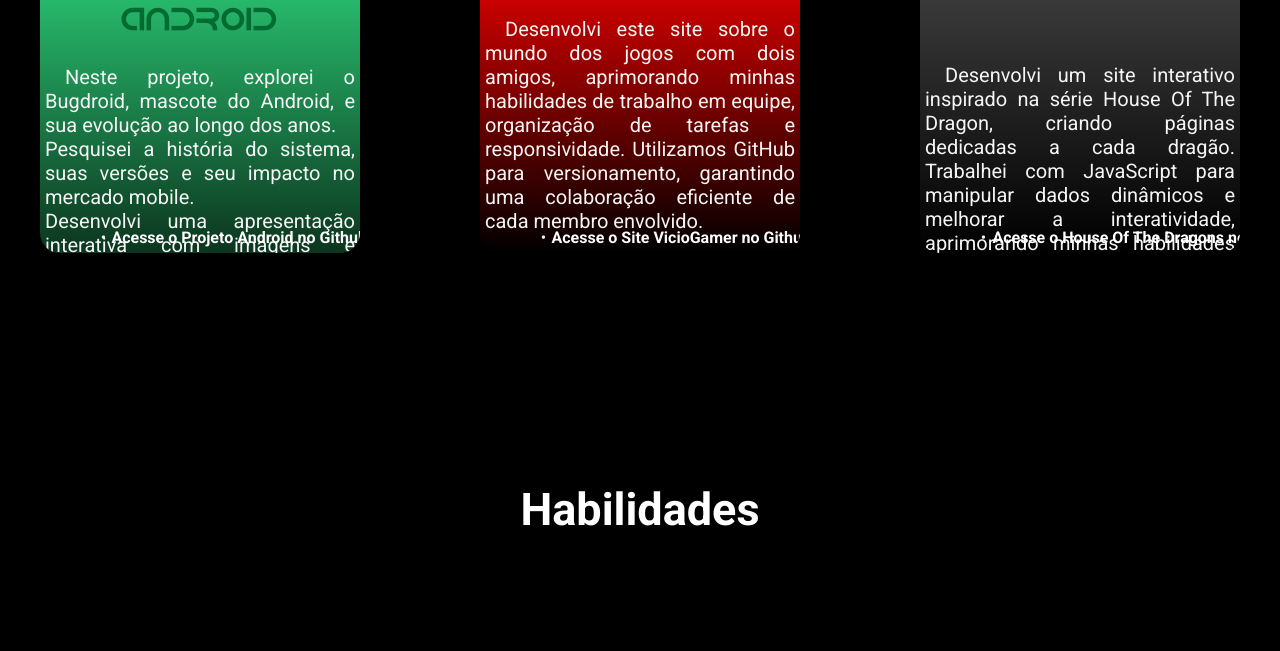
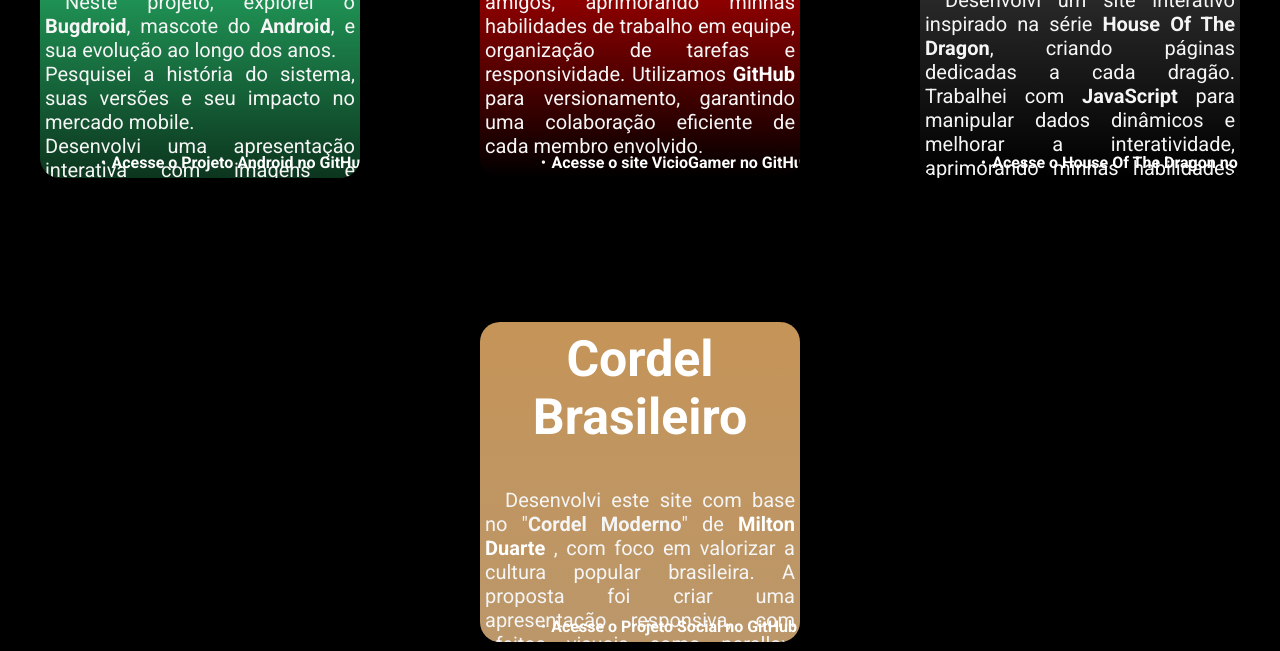
Before and after one commit to guilhermez2006/MeuPortfolio, a plain HTML site: page Código/Inicio.html in a window 1280 px wide. Shown: the part 1206-1857 px from the top of the page. Drawn offline with nearby package versions, Linux system fonts and the light colour scheme.

Commit message:
Adicionando Projeto Social
Adicionando Projeto Social no meu Portfólio

```diff
--- a/Código/Inicio.html
+++ b/Código/Inicio.html
@@ -52,16 +52,16 @@
     <main>
         <section id="projetosSection" class="hidden">
             <h1 id="projetos">Projetos</h1>
-            <div class="projetos-container"> <!-- Nova div para alinhar os projetos lado a lado -->
+            <div class="projetos-container">
                 <div id="projetoAndroid" class="hidden">
-                    <h2 id="titleAndroid">Projeto Android</h2>
-                    <p>Neste projeto, explorei o Bugdroid, mascote do Android, e sua evolução ao longo dos anos.
-                        <br>
+                    <h2 id="titleAndroid">Projeto <strong>Android</strong></h2>
+                    <p>
+                        Neste projeto, explorei o <strong>Bugdroid</strong>, mascote do <strong>Android</strong>, e sua
+                        evolução ao longo dos anos. <br>
                         Pesquisei a história do sistema, suas versões e seu impacto no mercado mobile. <br>
-                        Desenvolvi uma apresentação interativa com imagens e informações técnicas sobre o Android e
-                        seu desenvolvimento. <br>Esse projeto aprimorou minhas habilidades em design, responsividade,
-                        pesquisa e
-                        tecnologia.
+                        Desenvolvi uma apresentação interativa com imagens e informações técnicas sobre o
+                        <strong>Android</strong> e seu desenvolvimento. <br>
+                        Esse projeto aprimorou minhas habilidades em design, responsividade, pesquisa e tecnologia.
                     </p>
                     <div class="image-container">
                         <img src="/Imagens/bugdroid.png" alt="Bugdroid" id="Bugdroid">
@@ -70,8 +70,7 @@
                     <ul id="hoverrr">
                         <li id="linkAndroid">
                             <a href="https://guilhermez2006.github.io/projeto-android/index.html" target="_blank">Acesse
-                                o
-                                Projeto Android no Github</a>
+                                o Projeto <strong>Android</strong> no <strong>GitHub</strong></a>
                         </li>
                     </ul>
                 </div>
@@ -85,9 +84,10 @@
                     <p>
                         Desenvolvi este site sobre o mundo dos jogos com dois amigos, aprimorando minhas habilidades de
                         trabalho em equipe,
-                        organização de tarefas e responsividade. Utilizamos GitHub para versionamento, garantindo uma
-                        colaboração eficiente
-                        de cada membro envolvido.
+                        organização de tarefas e responsividade. Utilizamos <a href="https://github.com/guilhermez2006"
+                            target="_blank" id="linkVicioGamer2"><strong>GitHub</strong></a> para versionamento,
+                        garantindo uma
+                        colaboração eficiente de cada membro envolvido.
                     </p>
                     <div style="max-width: 240px; min-width: 240px; margin-left: 35px;">
                         <picture>
@@ -97,20 +97,19 @@
                     </div>
                     <ul id="hoverrr">
                         <li id="linkVicioGamer">
-                            <a href="https://guilhermez2006.github.io/VicioGamer/" target="_blank">Acesse o Site
-                                VicioGamer
-                                no Github</a>
+                            <a href="https://guilhermez2006.github.io/VicioGamer/" target="_blank">Acesse o site
+                                <strong>VicioGamer</strong> no <strong>GitHub</strong></a>
                         </li>
                     </ul>
                 </div>
+
                 <div id="projetoDragon" class="hidden">
-                    <h2 id="titleDragon">House Of The Dragon</h2>
+                    <h2 id="titleDragon"><strong>House Of The Dragon</strong></h2>
                     <p>
-                        Desenvolvi um site interativo inspirado na série House Of The Dragon, criando páginas dedicadas
-                        a
-                        cada dragão.
-                        Trabalhei com JavaScript para manipular dados dinâmicos e melhorar a interatividade, aprimorando
-                        minhas habilidades
+                        Desenvolvi um site interativo inspirado na série <strong>House Of The Dragon</strong>, criando
+                        páginas dedicadas a cada dragão.
+                        Trabalhei com <strong>JavaScript</strong> para manipular dados dinâmicos e melhorar a
+                        interatividade, aprimorando minhas habilidades
                         em design responsivo e experiência do usuário.
                     </p>
                     <div
@@ -122,13 +121,41 @@
                     </div>
                     <ul id="hoverrr">
                         <li id="linkDragon">
-                            <a href="https://guilhermez2006.github.io/Projetodragon/" target="_blank">Acesse o House Of
-                                The
-                                Dragons no Github</a>
+                            <a href="https://guilhermez2006.github.io/Projetodragon/" target="_blank">Acesse o
+                                <strong>House Of The Dragon</strong> no <strong>GitHub</strong></a>
                         </li>
                     </ul>
                 </div>
+
+                <div id="projetoSocial" class="hidden">
+                    <h2 id="titleSocial">Cordel Brasileiro</h2>
+                    <p>
+                        Desenvolvi este site com base no "<strong>Cordel Moderno</strong>" de <a
+                            href="https://www.recantodasletras.com.br/poesias/3186743" id="linkSocial2">
+                            <strong>Milton
+                                Duarte</strong>
+                        </a>, com foco em valorizar
+                        a cultura popular brasileira. A proposta foi criar uma apresentação responsiva, com efeitos
+                        visuais como parallax, tipografia temática e cores que remetem ao universo do
+                        <strong>cordel</strong>. O projeto
+                        destaca o acesso à cultura por meio de um design acessível e adaptado a diferentes dispositivos.
+                    </p>
+                    <div
+                        style="max-width: 210px; min-width: 210px; margin-left: 60px; position: relative; bottom: 40px;">
+                        <picture>
+                            <img src="" alt="" style="width: 100%;">
+                        </picture>
+                    </div>
+                    <ul id="hoverrr">
+                        <li id="linkSocial">
+                            <a href="https://guilhermez2006.github.io/Projeto-Social/" target="_blank">Acesse o
+                                <strong>Projeto Social</strong> no <strong>GitHub</strong></a>
+                        </li>
+                    </ul>
+                </div>
+            </div>
         </section>
+
         <section id="habilidadesSection">
             <h2 id="habilidades" class="hidden">Habilidades</h2>
             <div id="Habilidades-Container">
--- a/Código/script.js
+++ b/Código/script.js
@@ -2,6 +2,7 @@
 const projetosSection = document.getElementById('projetosSection');
 const projetoAndroid = document.getElementById('projetoAndroid');
 const projetoVicioGamer = document.getElementById('projetoVicioGamer');
+const projetoSocial = document.getElementById('projetoSocial');
 const habilidades = document.getElementById('habilidades');
 const contato = document.getElementById('Contato');
 const Html = document.getElementById('Html');
@@ -10,6 +11,8 @@
 const BancoDeDados = document.getElementById('BancoDeDados');
 const GitGithub = document.getElementById('GitGithub');
 
+// Tempo de delay para animações (em ms)
+const DELAY = 350;
 
 // Configuração do IntersectionObserver para projetosSection
 const observerProjetos = new IntersectionObserver((entries) => {
@@ -18,7 +21,7 @@
             setTimeout(() => {
                 projetosSection.classList.remove('hidden');
                 projetosSection.classList.add('visible');
-            }, 300);
+            }, DELAY);
         } else {
             projetosSection.classList.remove('visible');
             projetosSection.classList.add('hidden');
@@ -34,7 +37,7 @@
             setTimeout(() => {
                 projetoAndroid.classList.remove('hidden');
                 projetoAndroid.classList.add('visible');
-            }, 300);
+            }, DELAY);
         } else {
             projetoAndroid.classList.remove('visible');
             projetoAndroid.classList.add('hidden');
@@ -43,6 +46,38 @@
 });
 observerAndroid.observe(projetoAndroid);
 
+// Configuração do IntersectionObserver para projetoVicioGamer
+const observerVicioGamer = new IntersectionObserver((entries) => {
+    entries.forEach(entry => {
+        if (entry.isIntersecting) {
+            setTimeout(() => {
+                projetoVicioGamer.classList.remove('hidden');
+                projetoVicioGamer.classList.add('visible');
+            }, DELAY);
+        } else {
+            projetoVicioGamer.classList.remove('visible');
+            projetoVicioGamer.classList.add('hidden');
+        }
+    });
+});
+observerVicioGamer.observe(projetoVicioGamer);
+
+// Configuração do IntersectionObserver para projetoSocial
+const observerProjetoSocial = new IntersectionObserver((entries) => {
+    entries.forEach(entry => {
+        if (entry.isIntersecting) {
+            setTimeout(() => {
+                projetoSocial.classList.remove('hidden');
+                projetoSocial.classList.add('visible');
+            }, DELAY);
+        } else {
+            projetoSocial.classList.remove('visible');
+            projetoSocial.classList.add('hidden');
+        }
+    });
+});
+observerProjetoSocial.observe(projetoSocial);
+
 // Configuração do IntersectionObserver para habilidades
 const observerHabilidades = new IntersectionObserver((entries) => {
     entries.forEach(entry => {
@@ -50,7 +85,7 @@
             setTimeout(() => {
                 habilidades.classList.remove('hidden');
                 habilidades.classList.add('visible');
-            }, 300);
+            }, DELAY);
         } else {
             habilidades.classList.remove('visible');
             habilidades.classList.add('hidden');
@@ -66,7 +101,7 @@
             setTimeout(() => {
                 contato.classList.remove('hidden');
                 contato.classList.add('visible');
-            }, 300);
+            }, DELAY);
         } else {
             contato.classList.remove('visible');
             contato.classList.add('hidden');
@@ -75,29 +110,13 @@
 });
 observerContato.observe(contato);
 
-// Configuração do IntersectionObserver para projetoVicioGamer
-const observerVicioGamer = new IntersectionObserver((entries) => {
-    entries.forEach(entry => {
-        if (entry.isIntersecting) {
-            setTimeout(() => {
-                projetoVicioGamer.classList.remove('hidden');
-                projetoVicioGamer.classList.add('visible');
-            }, 300);
-        } else {
-            projetoVicioGamer.classList.remove('visible');
-            projetoVicioGamer.classList.add('hidden');
-        }
-    });
-});
-observerVicioGamer.observe(projetoVicioGamer);
-
 const observerprojetoDragon = new IntersectionObserver((entries) => {
     entries.forEach(entry => {
         if (entry.isIntersecting) {
             setTimeout(() => {
                 projetoDragon.classList.remove('hidden');
                 projetoDragon.classList.add('visible');
-            }, 300);
+            }, DELAY);
         } else {
             projetoDragon.classList.remove('visible');
             projetoDragon.classList.add('hidden');
@@ -112,7 +131,7 @@
             setTimeout(() => {
                 Html.classList.remove('hidden');
                 Html.classList.add('visible');
-            }, 300);
+            }, DELAY);
         } else {
             Html.classList.remove('visible');
             Html.classList.add('hidden');
@@ -127,7 +146,7 @@
             setTimeout(() => {
                 Css.classList.remove('hidden');
                 Css.classList.add('visible');
-            }, 300);
+            }, DELAY);
         } else {
             Css.classList.remove('visible');
             Css.classList.add('hidden');
@@ -142,7 +161,7 @@
             setTimeout(() => {
                 JavaScript.classList.remove('hidden');
                 JavaScript.classList.add('visible');
-            }, 300);
+            }, DELAY);
         } else {
             JavaScript.classList.remove('visible');
             JavaScript.classList.add('hidden');
@@ -150,13 +169,14 @@
     });
 });
 observerJavaScript.observe(JavaScript);
+
 const observerBancoDeDados = new IntersectionObserver((entries) => {
     entries.forEach(entry => {
         if (entry.isIntersecting) {
             setTimeout(() => {
                 BancoDeDados.classList.remove('hidden');
                 BancoDeDados.classList.add('visible');
-            }, 300);
+            }, DELAY);
         } else {
             BancoDeDados.classList.remove('visible');
             BancoDeDados.classList.add('hidden');
@@ -164,20 +184,20 @@
     });
 });
 observerBancoDeDados.observe(BancoDeDados);
+
 const observerGitGithub = new IntersectionObserver((entries) => {
     entries.forEach(entry => {
         if (entry.isIntersecting) {
             setTimeout(() => {
                 GitGithub.classList.remove('hidden');
                 GitGithub.classList.add('visible');
-            }, 300);
+            }, DELAY);
         } else {
             GitGithub.classList.remove('visible');
             GitGithub.classList.add('hidden');
         }
     });
 });
-
 observerGitGithub.observe(GitGithub);
 
 document.addEventListener('DOMContentLoaded', function () {
--- a/Código/style.css
+++ b/Código/style.css
@@ -28,6 +28,7 @@
     gap: 15px;
     margin-top: 30px;
 }
+
 .seta-baixo {
     margin: 40px auto 0;
     position: relative;
@@ -44,7 +45,8 @@
     border-bottom: 3px solid white;
     border-right: 3px solid white;
     animation: moveDownTranslate 2s infinite ease-in-out;
-    animation-delay: 0s; /* MESMO DELAY PARA SINCRONIZAR */
+    animation-delay: 0s;
+    /* MESMO DELAY PARA SINCRONIZAR */
 }
 
 .seta-baixo::before {
@@ -53,14 +55,18 @@
 }
 
 .seta-baixo::after {
-    top: 20px;  /* distancia vertical entre as setas */
+    top: 20px;
+    /* distancia vertical entre as setas */
     transform: translateX(-50%) translateY(0) rotate(45deg);
 }
 
 @keyframes moveDownTranslate {
-  0%, 100% {
+
+    0%,
+    100% {
         transform: translateX(-50%) translateY(0) rotate(45deg);
     }
+
     50% {
         transform: translateX(-50%) translateY(5px) rotate(45deg);
     }
@@ -216,7 +222,7 @@
 .hidden {
     opacity: 0;
     transform: translateY(20px);
-    transition: opacity 1s ease, transform 1s ease;
+    transition: opacity 3s ease, transform 3s ease;
 }
 
 .visible {
@@ -227,12 +233,13 @@
 /* Adicionando um contêiner para alinhar os projetos lado a lado */
 .projetos-container {
     display: flex;
+    flex-wrap: wrap;
     justify-content: center;
     gap: 120px;
     /* Espaço entre os projetos */
     margin: 20px 0;
     /* Espaço ao redor do contêiner */
-    margin-bottom: 210px;
+    margin-bottom: 5%;
 }
 
 /* Ajustando os containers das imagens */
@@ -365,7 +372,7 @@
     text-align: center;
     font-size: 60px;
     font-family: "Roboto", sans-serif;
-    padding-top: 360px;
+    padding-top: 23%;
 }
 
 #projetoAndroid #titleAndroid {
@@ -379,7 +386,8 @@
 
 #projetoVicioGamer,
 #projetoAndroid,
-#projetoDragon {
+#projetoDragon,
+#projetoSocial {
     position: relative;
     width: 25vw;
     height: 25vw;
@@ -391,20 +399,22 @@
     overflow-y: hidden;
     /* Barra de rolagem vertical apenas quando necessário */
     padding: 5px;
-    transition: opacity 1s ease, transform 1s ease;
+    transition: opacity 3s ease, transform 3s ease;
 }
 
 /* Ajuste de hover para os projetos */
 #projetoVicioGamer:hover,
 #projetoAndroid:hover,
-#projetoDragon:hover {
+#projetoDragon:hover,
+#projetoSocial {
     transform: translateY(-16px);
 }
 
 /* Ajustando o título de cada projeto */
 #titleVicioGamer,
 #titleAndroid,
-#titleDragon {
+#titleDragon,
+#titleSocial {
     text-align: center;
     font-size: 24px;
     color: white;
@@ -413,7 +423,8 @@
 /* Ajustando os links de cada projeto */
 #linkVicioGamer,
 #linkAndroid,
-#linkDragon {
+#linkDragon,
+#linkSocial {
     display: flex;
     align-items: center;
     text-align: left;
@@ -424,7 +435,8 @@
 
 #linkVicioGamer a,
 #linkAndroid a,
-#linkDragon a {
+#linkDragon a,
+#linkSocial a {
     white-space: nowrap;
     font-weight: bold;
     padding: 0;
@@ -433,9 +445,23 @@
 
 #linkVicioGamer::before,
 #linkAndroid::before,
-#linkDragon::before {
+#linkDragon::before,
+#linkSocial::before {
     content: "•";
     margin-right: 2%;
+}
+
+#projetoSocial {
+    background-image: linear-gradient(to top, rgb(187, 151, 106),rgb(197, 148, 88));
+}
+
+#titleSocial {
+    font-size: 50px;
+    margin-top: 1%;
+}
+
+#projetoSocial #linkSocial a:hover {
+    color: rgb(255, 204, 143);
 }
 
 #titleDragon {
@@ -454,7 +480,18 @@
 }
 
 #projetoVicioGamer #linkVicioGamer a:hover {
+    text-decoration: underline;
     color: #ff0000;
+}
+
+#projetoVicioGamer #linkVicioGamer2 :hover {
+    color: #ff0000;
+    text-decoration: underline;
+}
+
+#projetoSocial #linkSocial2:hover {
+       color: rgb(255, 204, 143);
+    text-decoration: underline;
 }
 
 /* Ajustando o VicioGamer */
```
Lines whose indentation alone changed are shown as unchanged.
